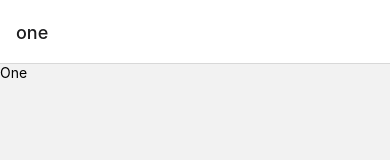
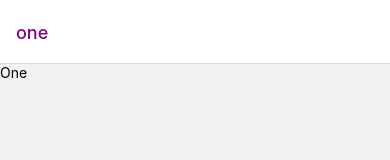
Before and after one commit to YS739/React_native_expo_Advanced_class, a React Native app: screen / in a window 390 px wide. Shown: the top 160 px of the page. Built offline with nearby package versions, Linux system fonts and the light colour scheme.

Commit message:
Add native stack

```diff
--- a/App.js
+++ b/App.js
@@ -55,7 +55,15 @@ const Three = ({ navigation: { goBack, reset } }) => {
 export default function App() {
   return (
     <NavigationContainer>
-      <Stack.Navigator>
+      <Stack.Navigator
+        initialRouteName="one"
+        screenOptions={{
+          headerTintColor: "purple",
+          headerBackTitle: "뒤로",
+          presentation: "modal",
+          animation: "flip",
+        }}
+      >
         <Stack.Screen name="one" component={One} />
         <Stack.Screen name="two" component={Two} />
         <Stack.Screen name="three" component={Three} />
@@ -63,12 +71,3 @@ export default function App() {
     </NavigationContainer>
   );
 }
-
-const styles = StyleSheet.create({
-  container: {
-    flex: 1,
-    backgroundColor: "#fff",
-    alignItems: "center",
-    justifyContent: "center",
-  },
-});
```
